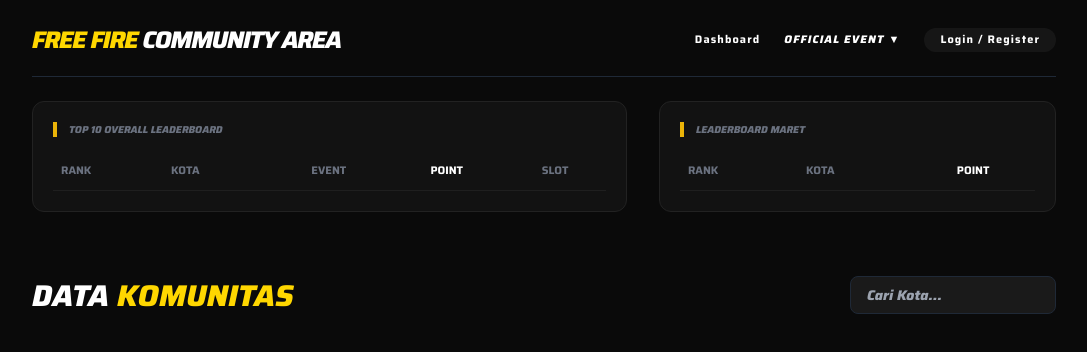
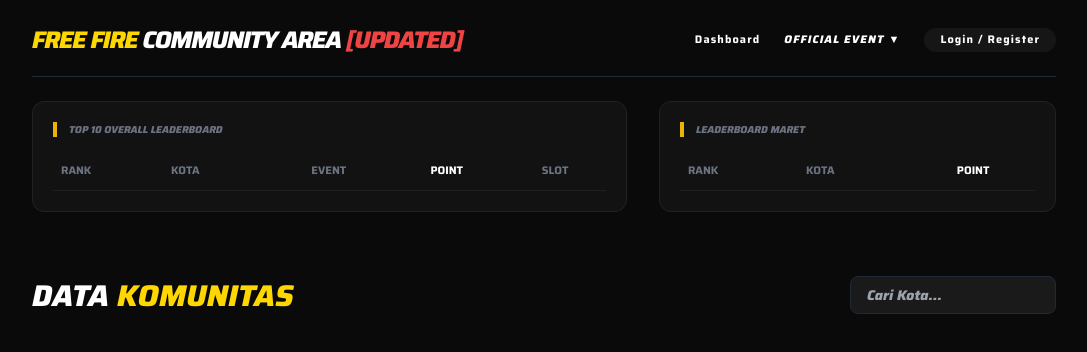
Before and after one commit to modffca/communityff, a plain HTML site: page index.html in a window 1280 px wide. Shown: the whole page, without its empty margins (96-1183 px from the left). Drawn offline with nearby package versions, Linux system fonts and the light colour scheme; no server answers.

Commit message:
Add [UPDATED] tag to header title for visible change test

```diff
--- a/index.html
+++ b/index.html
@@ -14,7 +14,7 @@
 <body class="py-6">
 
     <header class="flex flex-col lg:flex-row justify-between items-center mb-6 border-b border-gray-800 pb-5 gap-6">
-        <h1 class="text-2xl font-black-italic accent-yellow tracking-tighter italic uppercase">FREE FIRE <span class="text-white">COMMUNITY AREA</span></h1>
+        <h1 class="text-2xl font-black-italic accent-yellow tracking-tighter italic uppercase">FREE FIRE <span class="text-white">COMMUNITY AREA</span> <span class="text-red-500">[UPDATED]</span></h1>
         <nav class="flex flex-wrap justify-center gap-6 text-[11px] font-bold uppercase tracking-widest italic items-center">
             <button onclick="showSection('dashboard')" class="hover:accent-yellow">Dashboard</button>
             <div class="dropdown">
```
